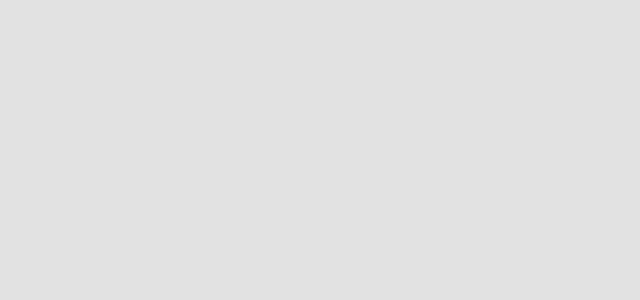
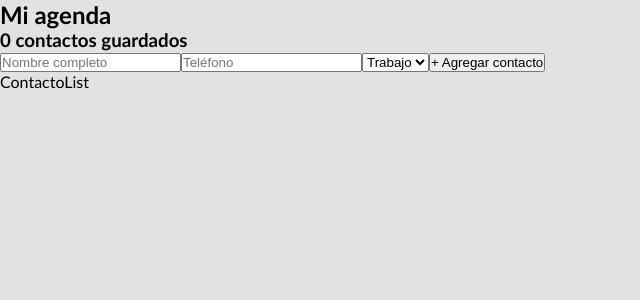
Before and after one commit to annacastrom/Tarea3-Agenda_de_Contactos, a React (Vite) app: page / in a window 1280 px wide. Shown: the top 300 px of the page, without its empty margins (0-640 px from the left). Built offline with nearby package versions, Linux system fonts and the light colour scheme.

Commit message:
Manejo de agregar contacto en contacto form, estructura de contactocard, estructura y flujo en App con funciones

```diff
--- a/src/App.jsx
+++ b/src/App.jsx
@@ -1,9 +1,36 @@
 import { useState } from 'react'
 import './App.css'
+import ContactoForm from './components/ContactoForm';
+import ContactoList from './components/ContactoList';
 
 function App() {
+
+  const [contactos, setcontactos] = useState([]);
+  const [filtro, setFiltro] = useState('Todos');
+
+  function onAgregar(nuevoContacto) {
+    const nuevaContactoList = contactos.concat(nuevoContacto);
+    setcontactos(nuevaContactoList);
+  }
+
+  function onEliminar(indexAEliminar) {
+    const contactosActualizados = contactos.filter((contacto, index) => index !== indexAEliminar);
+    setcontactos(contactosActualizados);
+  }
+
+  const contactosFiltroados = filtro === 'Todos' ? contactos : contactos.filter(contacto => contacto.categoria === filtro);
+
   return (
     <div>
+      <ContactoForm
+      onAgregar={onAgregar}
+      numero={contactos.length}
+      />
+
+      <ContactoList
+      contactos={contactos}
+      onEliminar={onEliminar}
+      />
 
     </div>
   );
--- a/src/components/ContactoForm.jsx
+++ b/src/components/ContactoForm.jsx
@@ -5,6 +5,25 @@ function ContactoForm({onAgregar, numero}) { // Solo recibe número para añadir
     const [nombre, setNombre] = useState('');
     const [telefono, setTelefono] = useState('');
     const [categoria, setCategoria] = useState('Trabajo');
+
+    function onAgregarContacto() {
+        if (nombre.trim() === '' || telefono.trim() === '') {
+            return;
+        }
+
+        const nuevoContacto = {
+            nombre: nombre,
+            telefono: telefono,
+            categoria: categoria
+        }
+
+        onAgregar(nuevoContacto);
+
+        setNombre('');
+        setTelefono('');
+        setCategoria('Trabajo');
+
+    }
 
   return (
     <div className='contactoform-contenedor'>
@@ -35,10 +54,9 @@ function ContactoForm({onAgregar, numero}) { // Solo recibe número para añadir
 
         <button
             className='contactoform-agregar-contacto'
-            onClick={onAgregar}>
+            onClick={onAgregarContacto}>
             + Agregar contacto
         </button>
-
     </div>
   )
 }
--- a/src/components/ContactoList.jsx
+++ b/src/components/ContactoList.jsx
@@ -0,0 +1,9 @@
+import React from 'react'
+
+function ContactoList() {
+  return (
+    <div>ContactoList</div>
+  )
+}
+
+export default ContactoList
```
Also changed, not shown: src/components/ContactoCard.jsx (+29 -0 lines).
